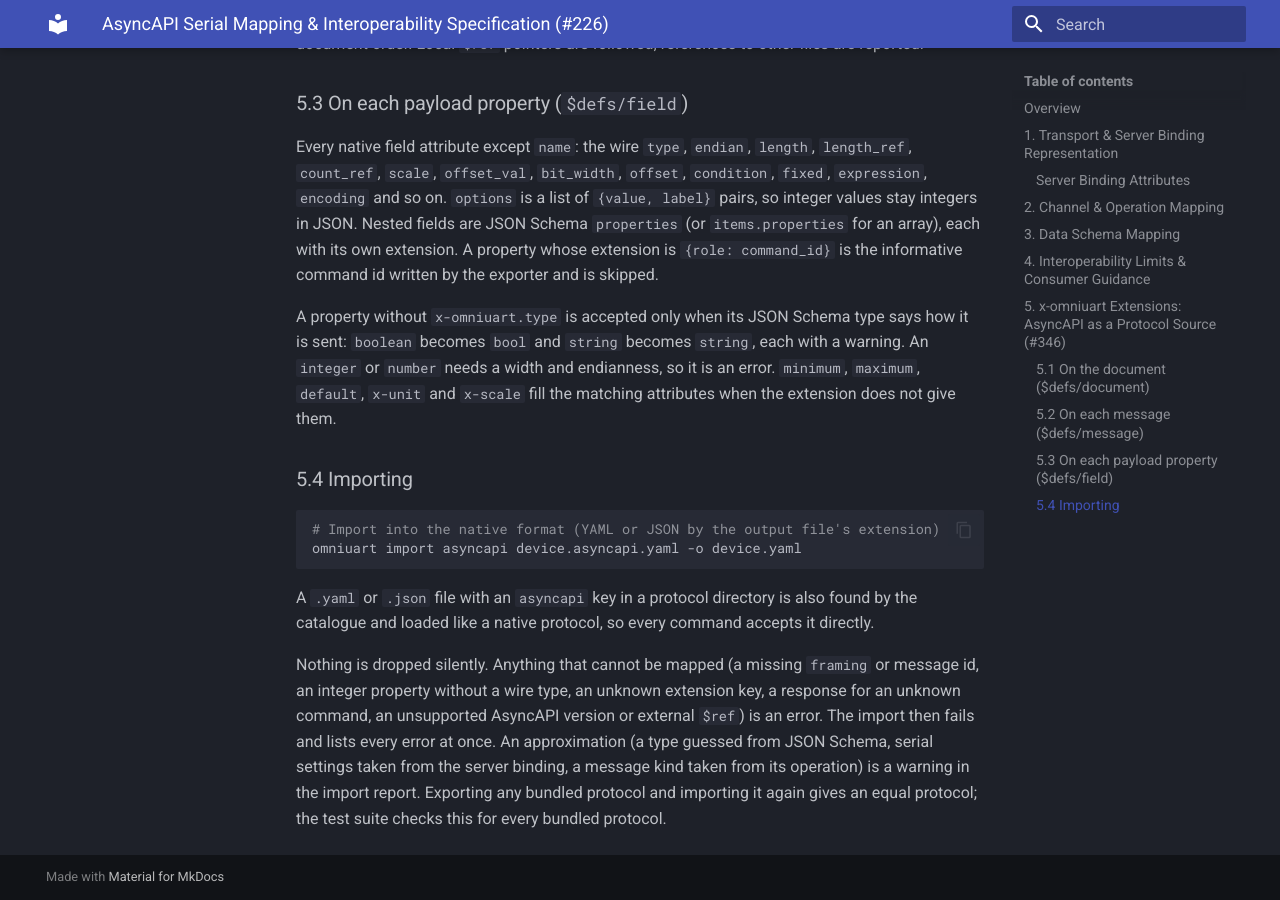
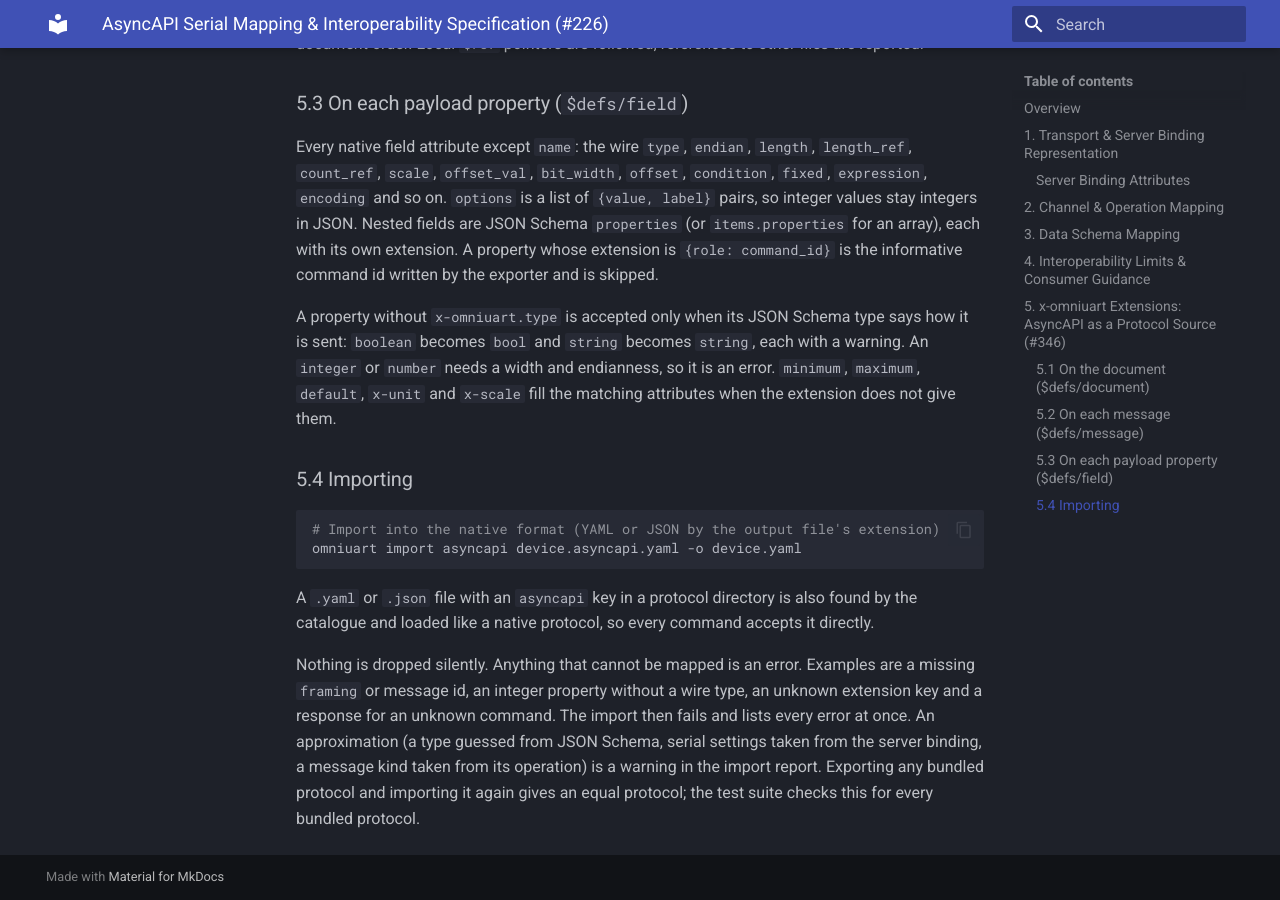
Before and after one commit to markbac/omni-uart, an MkDocs documentation site: the page built from docs/specs/asyncapi-serial-mapping.md, in a window 1280 px wide and 900 px high, scrolled down 4170 px. Built offline with MkDocs 1.6.1 and Material for MkDocs 9.7.7, drawn with Linux system fonts in a browser that asks for light colours; part of the change alters nothing that is shown; some of the changed text lies outside the part shown.

Commit message:
docs(spec): split long sentences in AsyncAPI mapping
Co-Authored-By: Claude Opus 5.5 <noreply@anthropic.com>

```diff
--- a/docs/specs/asyncapi-serial-mapping.md
+++ b/docs/specs/asyncapi-serial-mapping.md
@@ -2,7 +2,7 @@
 
 ## Overview
 
-OmniUART provides built-in export capability to convert native protocol definitions into **AsyncAPI 2.6.0** specification documents (`omniuart generate asyncapi <protocol>`), and imports an AsyncAPI 2.x or 3.x document with `x-omniuart` extensions as a protocol source (section 5).
+OmniUART exports native protocol definitions as **AsyncAPI 2.6.0** specification documents (`omniuart generate asyncapi <protocol>`). It also imports an AsyncAPI 2.x or 3.x document with `x-omniuart` extensions as a protocol source (section 5).
 
 This document describes how OmniUART maps binary/ASCII serial UART protocol structures into AsyncAPI channels, server bindings, and payload schemas, distinguishing standard AsyncAPI constructs from OmniUART extensions.
 
@@ -75,7 +75,7 @@ OmniUART field specs map to JSON Schema / AsyncAPI property definitions:
 
 ## 5. `x-omniuart` Extensions: AsyncAPI as a Protocol Source (#346)
 
-AsyncAPI describes messages and channels, not the wire format, and has no official binding for UART links. The `x-omniuart` extensions carry everything the native protocol format expresses, so a team that already describes its device interfaces in AsyncAPI can use that document as the protocol source instead of keeping a second file. `omniuart generate asyncapi` writes the extensions, so an exported document is itself a usable source.
+AsyncAPI describes messages and channels, not the wire format, and has no official binding for UART links. The `x-omniuart` extensions carry everything the native protocol format expresses. A team that already describes its device interfaces in AsyncAPI can use that document as the protocol source instead of keeping a second file. `omniuart generate asyncapi` writes the extensions, so an exported document is itself a usable source.
 
 The vocabulary is defined by [`schemas/x-omniuart.schema.json`](../../schemas/x-omniuart.schema.json), which is generated from the protocol models (`python -m omniuart.schema_export`). It has three parts.
 
@@ -117,4 +117,4 @@ omniuart import asyncapi device.asyncapi.yaml -o device.yaml
 
 A `.yaml` or `.json` file with an `asyncapi` key in a protocol directory is also found by the catalogue and loaded like a native protocol, so every command accepts it directly.
 
-Nothing is dropped silently. Anything that cannot be mapped (a missing `framing` or message id, an integer property without a wire type, an unknown extension key, a response for an unknown command, an unsupported AsyncAPI version or external `$ref`) is an error. The import then fails and lists every error at once. An approximation (a type guessed from JSON Schema, serial settings taken from the server binding, a message kind taken from its operation) is a warning in the import report. Exporting any bundled protocol and importing it again gives an equal protocol; the test suite checks this for every bundled protocol.
+Nothing is dropped silently. Anything that cannot be mapped is an error. Examples are a missing `framing` or message id, an integer property without a wire type, an unknown extension key and a response for an unknown command. The import then fails and lists every error at once. An approximation (a type guessed from JSON Schema, serial settings taken from the server binding, a message kind taken from its operation) is a warning in the import report. Exporting any bundled protocol and importing it again gives an equal protocol; the test suite checks this for every bundled protocol.
```
